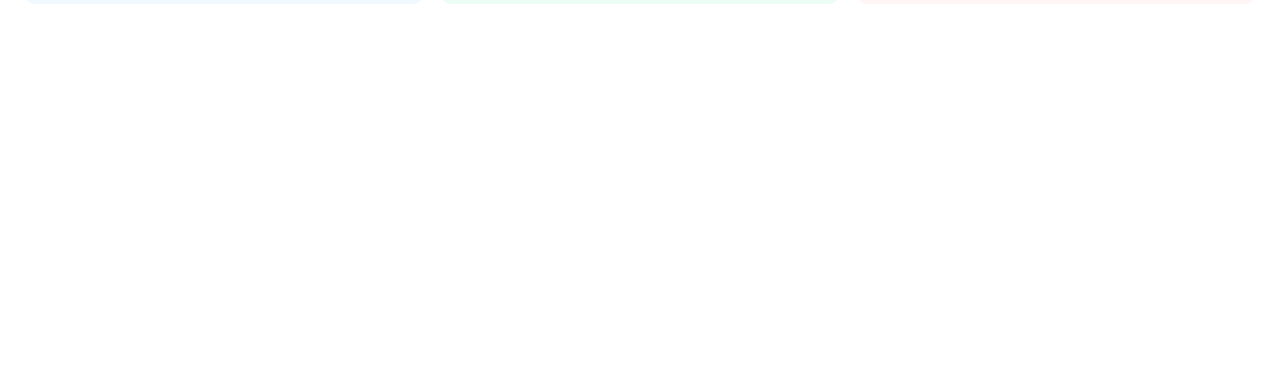
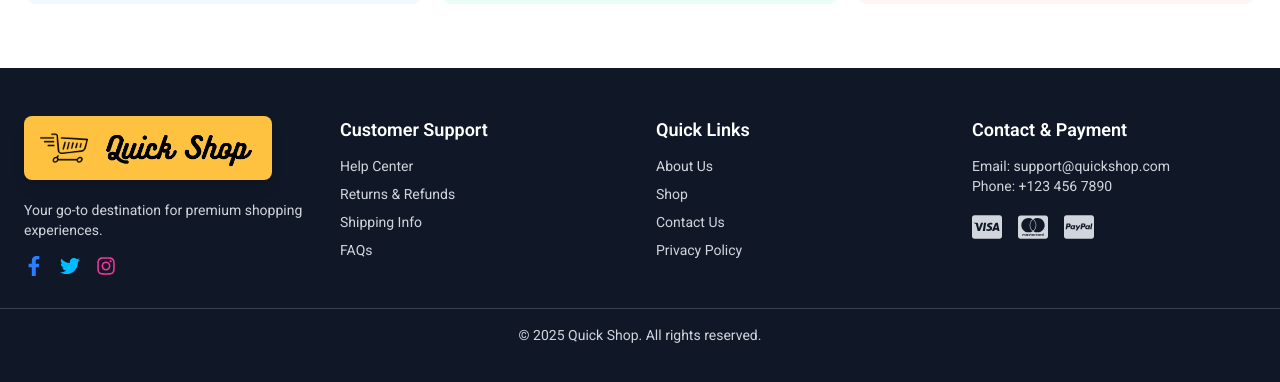
Before and after one commit to Nabilabintaakter/QuickShop, a React (Vite) app: page / in a window 1280 px wide. Shown: the part 1596-1978 px from the top of the page. Before the commit the page ends 1664 px from the top, so only its background shows below. Built offline with nearby package versions, Linux system fonts and the light colour scheme; no server answers.

Commit message:
added a beautiful footer section

```diff
--- a/src/layout/MainLayout.jsx
+++ b/src/layout/MainLayout.jsx
@@ -1,5 +1,6 @@
 import { Outlet } from "react-router-dom";
 import Navbar from "../shared/Navbar/Navbar";
+import Footer from "../shared/Footer/Footer";
 
 
 const MainLayout = () => {
@@ -7,6 +8,7 @@
         <div className="font-roboto">
             <div className="h-[64px]"><Navbar></Navbar></div>
             <Outlet></Outlet>
+            <Footer></Footer>
         </div>
     );
 };
--- a/src/pages/Home/HighlightSection.jsx
+++ b/src/pages/Home/HighlightSection.jsx
@@ -3,7 +3,7 @@
 
 const HighlightSection = () => {
     return (
-        <section className="bg-[#141b46] py-12">
+        <section className="bg-gray-900 py-12">
             <Container>
                 <div className="flex flex-col lg:flex-row items-center justify-between gap-8">
                     {/* text */}
--- /dev/null
+++ b/src/shared/Footer/Footer.jsx
@@ -0,0 +1,92 @@
+import { FaFacebookF, FaTwitter, FaInstagram, FaCcVisa, FaCcMastercard, FaCcPaypal } from "react-icons/fa";
+import logo from "../../assets/shopping-cart.png";
+import logoText from "../../assets/LOgo_text-2.png";
+import { Link } from "react-router-dom";
+
+const Footer = () => {
+    return (
+        <footer className="bg-gray-900 text-gray-300 py-12">
+            <div className="container mx-auto px-6 grid grid-cols-1 md:grid-cols-4 gap-8">
+                {/* Company Info */}
+                <div>
+                    <div className="bg-[#FEC140] w-fit px-4 py-2 flex items-center gap-2 rounded-lg shadow-lg">
+                        <img className="w-12" src={logo} alt="Quick Shop Logo" />
+                        <Link to={'/'}>
+                            <img className="w-36 md:w-40 mt-1" src={logoText} alt="Quick Shop" />
+                        </Link>
+                    </div>
+                    <p className="mt-5 text-sm">
+                        Your go-to destination for premium shopping experiences.
+                    </p>
+                    <div className="flex space-x-4 mt-4">
+                        <a
+                            href="https://www.facebook.com"
+                            target="_blank"
+                            rel="noopener noreferrer"
+                            className="text-blue-500 hover:text-blue-600 transition-transform duration-300 transform hover:scale-110"
+                        >
+                            <FaFacebookF size={20} />
+                        </a>
+                        <a
+                            href="https://twitter.com"
+                            target="_blank"
+                            rel="noopener noreferrer"
+                            className="text-sky-400 hover:text-sky-500 transition-transform duration-300 transform hover:scale-110"
+                        >
+                            <FaTwitter size={20} />
+                        </a>
+                        <a
+                            href="https://www.instagram.com"
+                            target="_blank"
+                            rel="noopener noreferrer"
+                            className="text-pink-500 hover:text-pink-600 transition-transform duration-300 transform hover:scale-110"
+                        >
+                            <FaInstagram size={20} />
+                        </a>
+                    </div>
+                </div>
+
+                {/* Customer Support */}
+                <div>
+                    <h3 className="text-lg font-semibold text-white">Customer Support</h3>
+                    <ul className="mt-3 space-y-2 text-sm">
+                        <li><a href="#" className="hover:text-white transition">Help Center</a></li>
+                        <li><a href="#" className="hover:text-white transition">Returns & Refunds</a></li>
+                        <li><a href="#" className="hover:text-white transition">Shipping Info</a></li>
+                        <li><a href="#" className="hover:text-white transition">FAQs</a></li>
+                    </ul>
+                </div>
+
+                {/* Quick Links */}
+                <div>
+                    <h3 className="text-lg font-semibold text-white">Quick Links</h3>
+                    <ul className="mt-3 space-y-2 text-sm">
+                        <li><a href="#" className="hover:text-white transition">About Us</a></li>
+                        <li><a href="#" className="hover:text-white transition">Shop</a></li>
+                        <li><a href="#" className="hover:text-white transition">Contact Us</a></li>
+                        <li><a href="#" className="hover:text-white transition">Privacy Policy</a></li>
+                    </ul>
+                </div>
+
+                {/* Contact & Payment */}
+                <div>
+                    <h3 className="text-lg font-semibold text-white">Contact & Payment</h3>
+                    <p className="mt-3 text-sm">Email: support@quickshop.com</p>
+                    <p className="text-sm">Phone: +123 456 7890</p>
+                    <div className="flex space-x-4 mt-4">
+                        <FaCcVisa size={30} />
+                        <FaCcMastercard size={30} />
+                        <FaCcPaypal size={30} />
+                    </div>
+                </div>
+            </div>
+
+            {/* Copyright Section */}
+            <div className="border-t border-gray-700 mt-8 pt-4 text-center text-sm">
+                © {new Date().getFullYear()} Quick Shop. All rights reserved.
+            </div>
+        </footer>
+    );
+};
+
+export default Footer;
--- a/src/shared/Navbar/Navbar.jsx
+++ b/src/shared/Navbar/Navbar.jsx
@@ -28,9 +28,9 @@
                                     {links}
                                 </ul>
                             </div>
-                            <div className=" flex items-center gap-3">
-                                <img className="w-6 md:w-8" src={logo} alt="" />
-                                <Link to={'/'} className="font-outfit text-xl md:text-2xl lg:text-3xl font-bold text-black"><img className="w-28 mt-1" src={logoText} alt="" /></Link>
+                            <div className=" flex items-center gap-2">
+                                <img className="w-7 md:w-8" src={logo} alt="" />
+                                <Link to={'/'}><img className="w-28 mt-1" src={logoText} alt="" /></Link>
                             </div>
                         </div>
 
```
